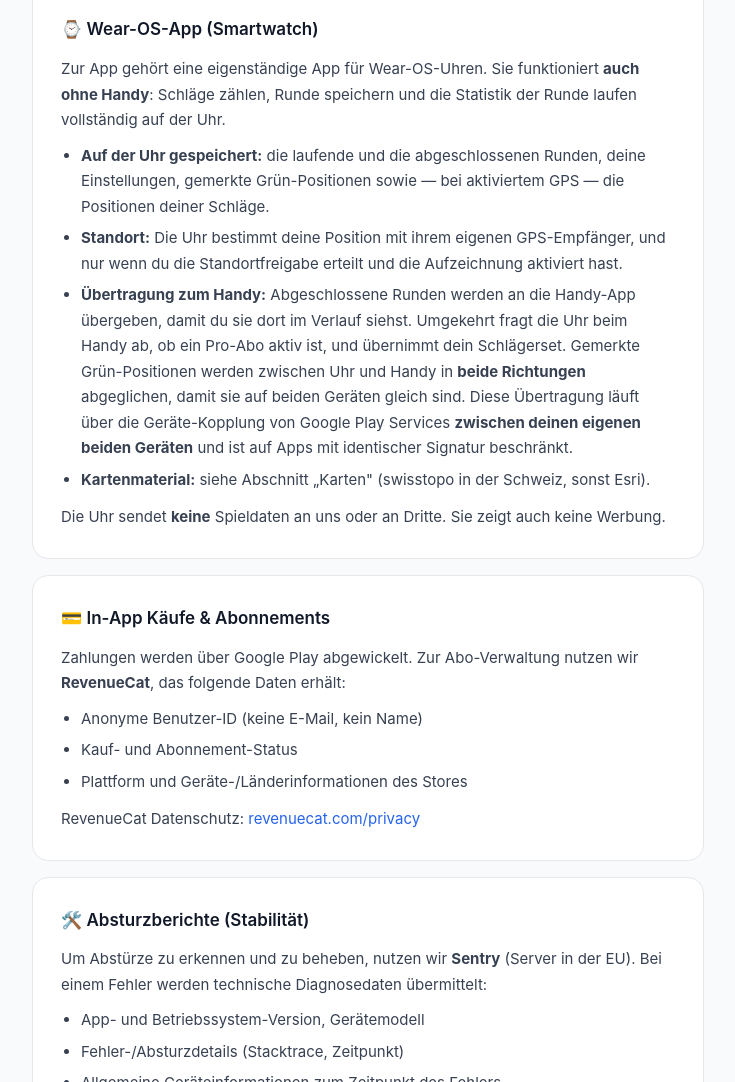
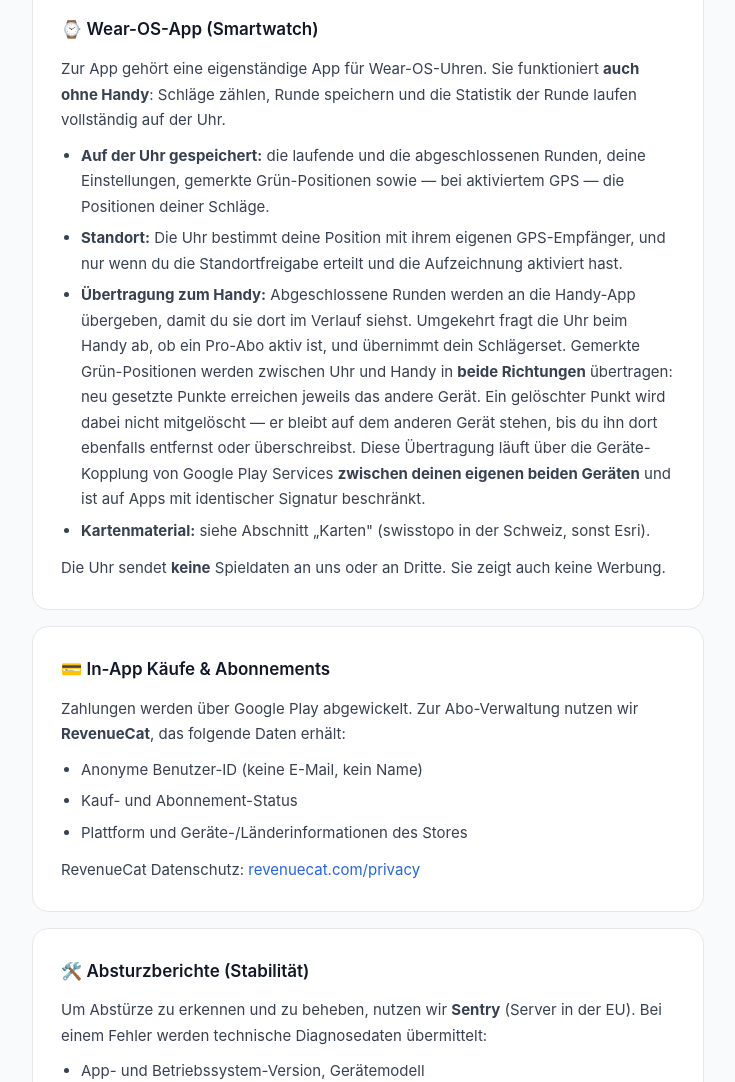
Before and after one commit to nbergt/fairwaycount, a plain HTML site: page privacy-policy.html in a window 1280 px wide. Shown: the part 3797-4879 px from the top of the page, without its empty margins (272-1007 px from the left). Drawn offline with Linux system fonts and the light colour scheme.

Commit message:
Gruen-Abgleich praeziser beschreiben: Loeschen wird nicht mitgezogen
Die bisherige Formulierung sagte zu, die Punkte seien auf beiden Geraeten
gleich. Der Handshake fuehrt sie aber nur zusammen und entfernt nie.

Co-Authored-By: Claude Opus 5 <noreply@anthropic.com>

```diff
--- a/privacy-policy.html
+++ b/privacy-policy.html
@@ -114,7 +114,7 @@
     <ul>
       <li><strong>Auf der Uhr gespeichert:</strong> die laufende und die abgeschlossenen Runden, deine Einstellungen, gemerkte Grün-Positionen sowie — bei aktiviertem GPS — die Positionen deiner Schläge.</li>
       <li><strong>Standort:</strong> Die Uhr bestimmt deine Position mit ihrem eigenen GPS-Empfänger, und nur wenn du die Standortfreigabe erteilt und die Aufzeichnung aktiviert hast.</li>
-      <li><strong>Übertragung zum Handy:</strong> Abgeschlossene Runden werden an die Handy-App übergeben, damit du sie dort im Verlauf siehst. Umgekehrt fragt die Uhr beim Handy ab, ob ein Pro-Abo aktiv ist, und übernimmt dein Schlägerset. Gemerkte Grün-Positionen werden zwischen Uhr und Handy in <strong>beide Richtungen</strong> abgeglichen, damit sie auf beiden Geräten gleich sind. Diese Übertragung läuft über die Geräte-Kopplung von Google Play Services <strong>zwischen deinen eigenen beiden Geräten</strong> und ist auf Apps mit identischer Signatur beschränkt.</li>
+      <li><strong>Übertragung zum Handy:</strong> Abgeschlossene Runden werden an die Handy-App übergeben, damit du sie dort im Verlauf siehst. Umgekehrt fragt die Uhr beim Handy ab, ob ein Pro-Abo aktiv ist, und übernimmt dein Schlägerset. Gemerkte Grün-Positionen werden zwischen Uhr und Handy in <strong>beide Richtungen</strong> übertragen: neu gesetzte Punkte erreichen jeweils das andere Gerät. Ein gelöschter Punkt wird dabei nicht mitgelöscht — er bleibt auf dem anderen Gerät stehen, bis du ihn dort ebenfalls entfernst oder überschreibst. Diese Übertragung läuft über die Geräte-Kopplung von Google Play Services <strong>zwischen deinen eigenen beiden Geräten</strong> und ist auf Apps mit identischer Signatur beschränkt.</li>
       <li><strong>Kartenmaterial:</strong> siehe Abschnitt „Karten" (swisstopo in der Schweiz, sonst Esri).</li>
     </ul>
     <p style="margin-top:12px">Die Uhr sendet <strong>keine</strong> Spieldaten an uns oder an Dritte. Sie zeigt auch keine Werbung.</p>
```
